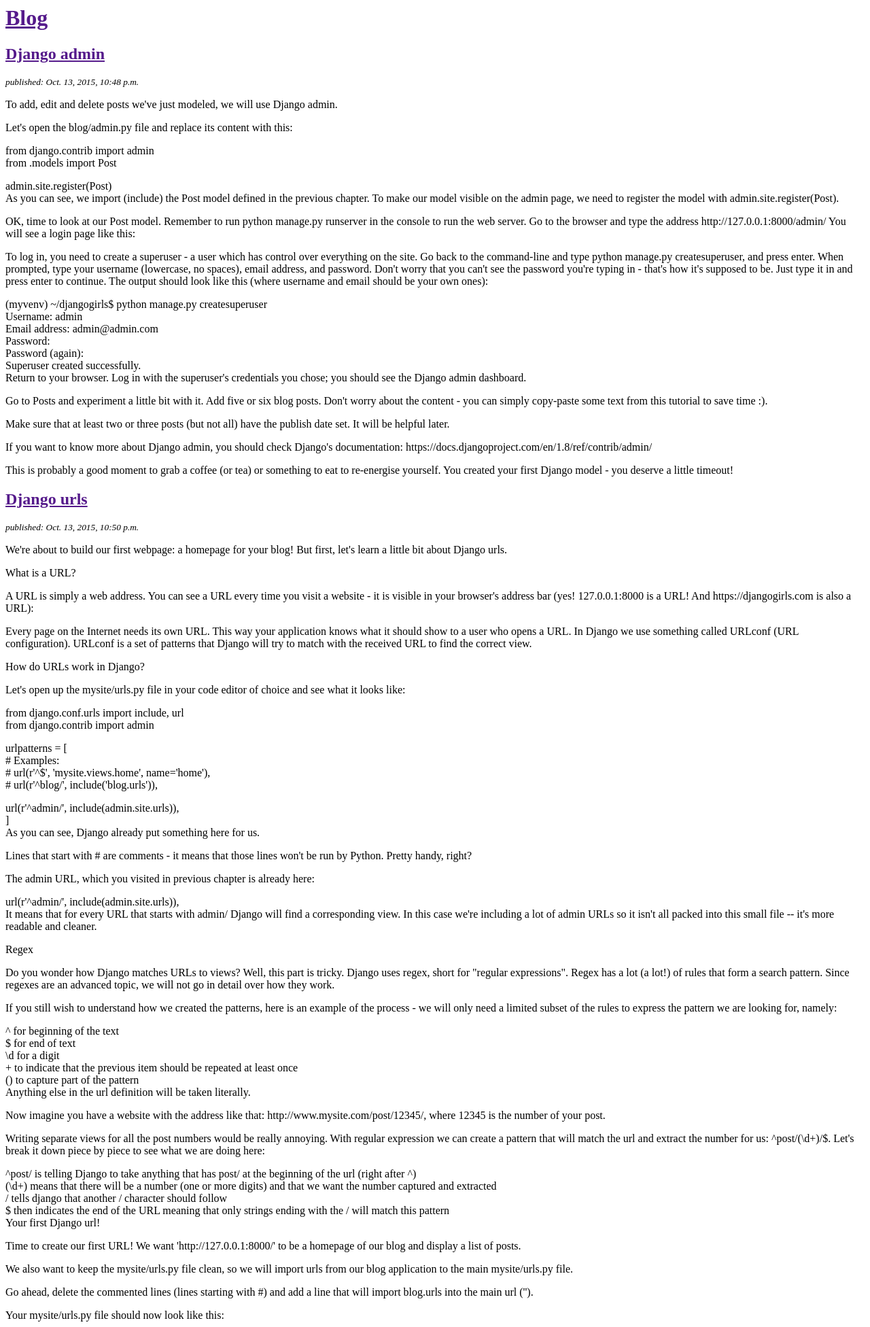
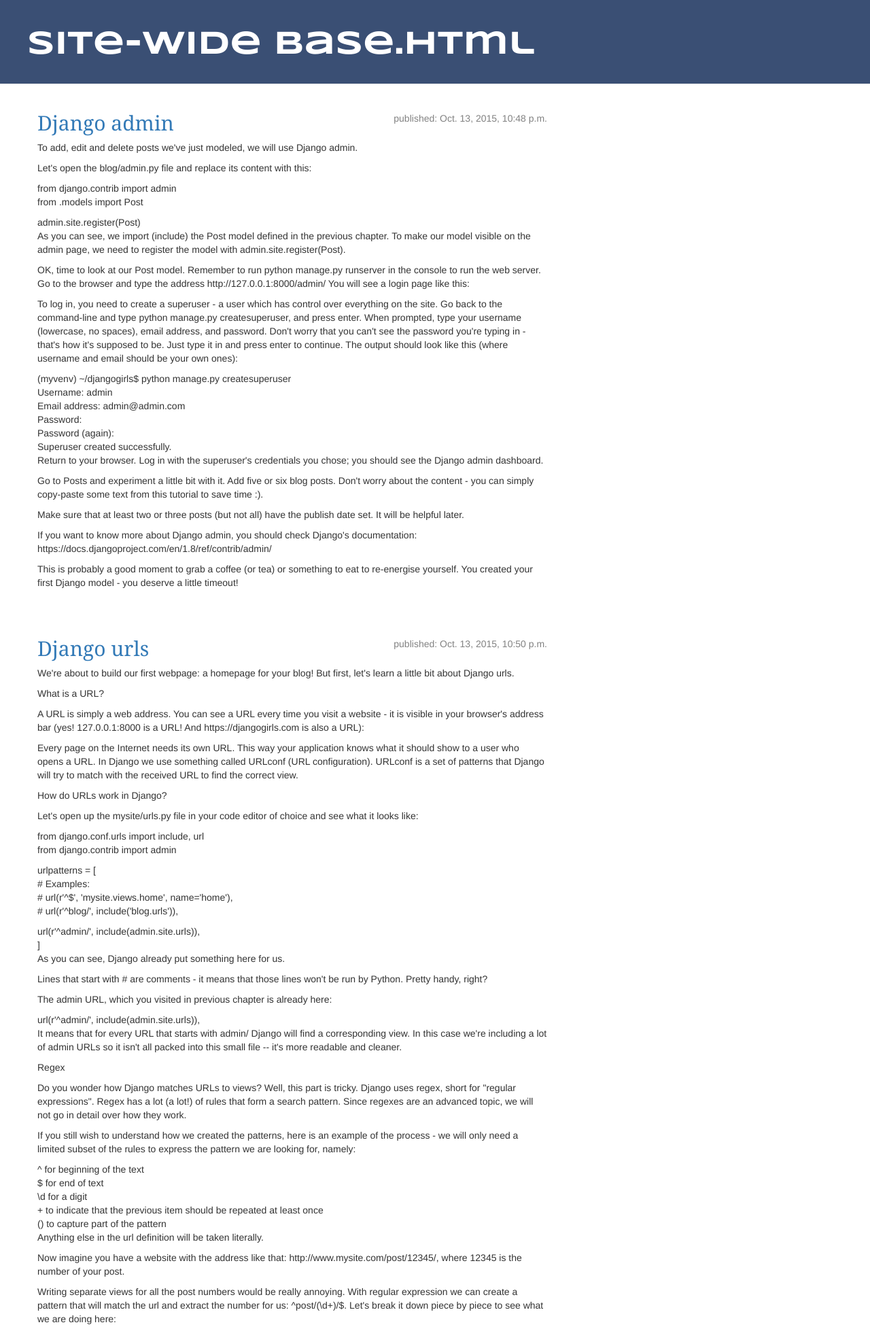
Before and after one commit to shawnfuryan/django_website_core, a Django app: template django_website/blog/templates/blog/post_list.html in a window 1280 px wide. Shown: the top 1952 px of the page at 68% size. Run offline with Django 3.2, Linux system fonts and the light colour scheme; the template is opened without the code that fills it: values that come from a table or form of the project are taken from there, others are empty; data comes from the database, SQL or seed files in the repository; some libraries are stand-ins or nearby versions.

Commit message:
Added several templates to website_core
- Added website_core/base.py with sitewide styling for all other
  templates to extend
- Switched primary routing in django_website.urls to pass to
  website_core.urls when a specific app's URL pattern isn't
  being requested.
- Added some static CSS to website_core/static/CSS/
- Added website_core/templates/404(and 500).html templates
- Added 404 and 500 handlers to website_core.views
- Defined explicit URLs for 404/500.html templates
- Modified blog/post_list.html template to extend
  website_core/base.html

```diff
--- a/django_website/blog/templates/blog/post_list.html
+++ b/django_website/blog/templates/blog/post_list.html
@@ -1,22 +1,13 @@
-<html>
+{% extends "website_core/base.html" %}
 
-<head>
- <title>Blog</title>
-</head>
-
-<body>
-  <div>
-    <h1><a href="">Blog</a></hi>
-  </div>
-
+{% block content %}
   {% for post in posts %}
-    <div>
+    <div class="post">
+      <div class="date">
+        <p>published: {{ post.published_date }}</p>
+      </div class="date">
       <h2><a href="">{{ post.title }}</a></h2>
-      <p><small><i>published: {{ post.published_date }}</small></i></p>
       <p>{{ post.text|linebreaks }}</p>
-    </div>
+    </div class="post">
   {% endfor %}
-
-</body>
-
-</html>
+{% endblock content %}
--- a/django_website/django_website/urls.py
+++ b/django_website/django_website/urls.py
@@ -3,5 +3,6 @@
 
 urlpatterns = [
     url(r'^admin/', include(admin.site.urls)),
-    url(r'', include('blog.urls')),
+    url(r'blog/', include('blog.urls')),
+    url(r'', include('website_core.urls')),
 ]
--- /dev/null
+++ b/django_website/website_core/static/css/blog.css
@@ -0,0 +1,62 @@
+#h1 a {
+#  color: #0054e3;
+#  font-family: 'Syncopate', sans-serif;
+#  font-weight: 700;
+#}
+
+#body {
+#  padding-left: 5%;
+#}
+
+.page-header {
+    background-color: #3a4f74;
+    margin-top: 0;
+    padding: 20px 20px 20px 40px;
+}
+
+.page-header h1, .page-header h1 a, .page-header h1 a:visited, .page-header h1 a:active {
+    color: #ffffff;
+    font-size: 36pt;
+    text-decoration: none;
+}
+
+.content {
+    margin-left: 40px;
+}
+
+h1 {
+    #font-family: 'Lobster', cursive;
+    font-family: 'Syncopate', sans-serif;
+    #font-weight: 700;
+}
+
+h2, h3, h4 {
+    font-family: Georgia, serif;
+}
+.date {
+    float: right;
+    color: #828282;
+}
+
+.save {
+    float: right;
+}
+
+.post-form textarea, .post-form input {
+    width: 100%;
+}
+
+.top-menu, .top-menu:hover, .top-menu:visited {
+    color: #ffffff;
+    float: right;
+    font-size: 26pt;
+    margin-right: 20px;
+}
+
+.post {
+    margin-bottom: 70px;
+}
+
+.post h1 a, .post h1 a:visited {
+    color: #000000;
+}
--- /dev/null
+++ b/django_website/website_core/templates/404.html
@@ -0,0 +1,5 @@
+{% extends "website_core/base.html" %}
+
+{% block content %}
+  <h1>404</h1>
+{% endblock content %}
--- /dev/null
+++ b/django_website/website_core/templates/500.html
@@ -0,0 +1,5 @@
+{% extends "website_core/base.html" %}
+
+{% block content %}
+  <h1>500</h1>
+{% endblock content %}
--- /dev/null
+++ b/django_website/website_core/templates/website_core/base.html
@@ -0,0 +1,34 @@
+{% load staticfiles %}
+
+<html>
+
+<head>
+  <link rel="stylesheet"
+        href="//maxcdn.bootstrapcdn.com/bootstrap/3.2.0/css/bootstrap.min.css">
+  <link rel="stylesheet"
+        href="//maxcdn.bootstrapcdn.com/bootstrap/3.2.0/css/bootstrap-theme.min.css">
+  <link rel="stylesheet" type="text/css"
+        href="https://fonts.googleapis.com/css?family=Syncopate:700">
+  <link rel="stylesheet"
+        href="{% static "css/blog.css" %}">
+
+  <title>Site-wide Base.html</title>
+</head>
+
+<body>
+  <div class="page-header">
+    <h1><a href="">Site-Wide base.html</a></hi>
+  </div class="page-header">
+
+  <div class="content container">
+    <div class="row">
+        <div class="col-md-8">
+          {% block content %}
+          {% endblock content %}
+        </div class="col-md-8">
+    </div class="row">
+</div class="content container">
+
+</body>
+
+</html>
--- /dev/null
+++ b/django_website/website_core/urls.py
@@ -0,0 +1,7 @@
+from django.conf.urls import url
+from . import views
+
+urlpatterns = [
+    url(r'^404.*$', views.handler404, name='404'),
+    url(r'^50.*$', views.handler500, name='500'),
+]
```
Also changed, not shown: django_website/website_core/views.py (+13 -1 lines), 1 other file.
